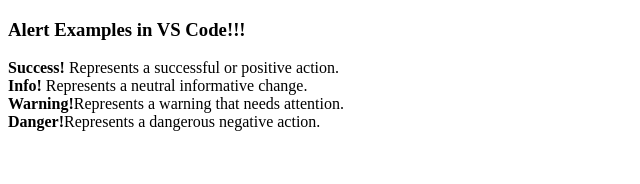
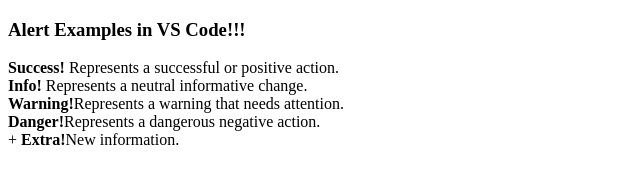
Before and after one commit to JairoURP/MyProjectGit_C, a plain HTML site: page index.html in a window 1280 px wide. Shown: the whole page, without its empty margins (0-640 px from the left). Drawn offline with Linux system fonts and the light colour scheme.

Commit message:
Added Features

```diff
--- a/index.html
+++ b/index.html
@@ -11,7 +11,8 @@
     <strong>Success!</strong> Represents a successful or positive action.</br>
     <strong>Info!</strong> Represents a neutral informative change.</br>
     <strong>Warning!</strong>Represents a warning that needs attention.</br>
-    <strong>Danger!</strong>Represents a dangerous negative action.</br>
+    <strong>Danger!</strong>Represents a dangerous negative action.</br>+
+    <strong>Extra!</strong>New information.</br>
 </body>
 
 </html>
```
